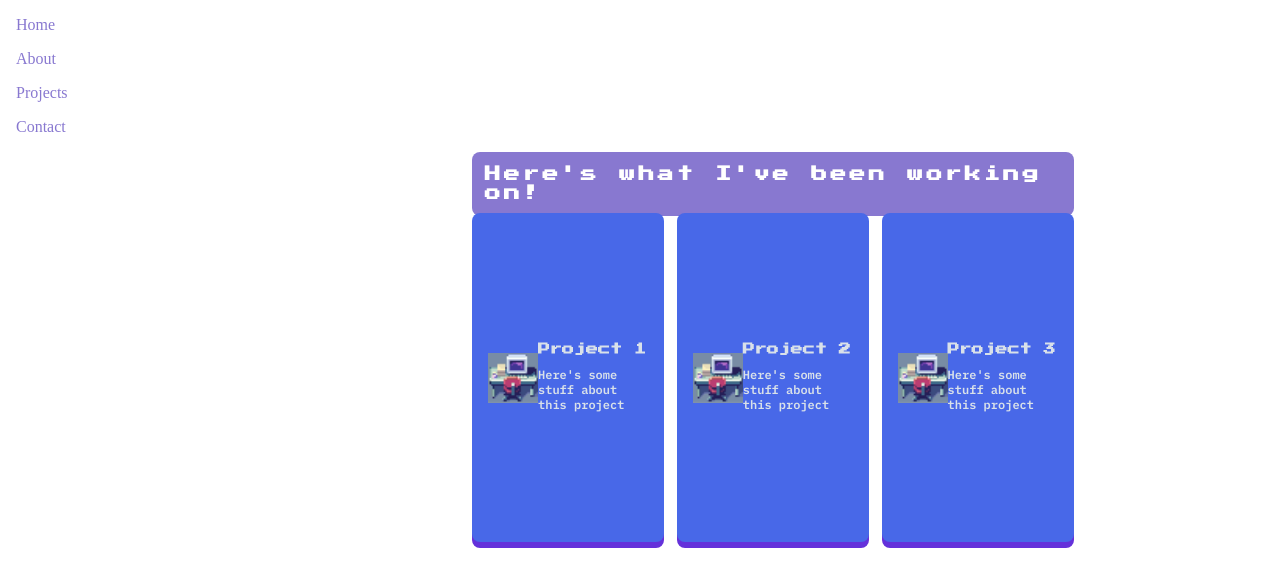
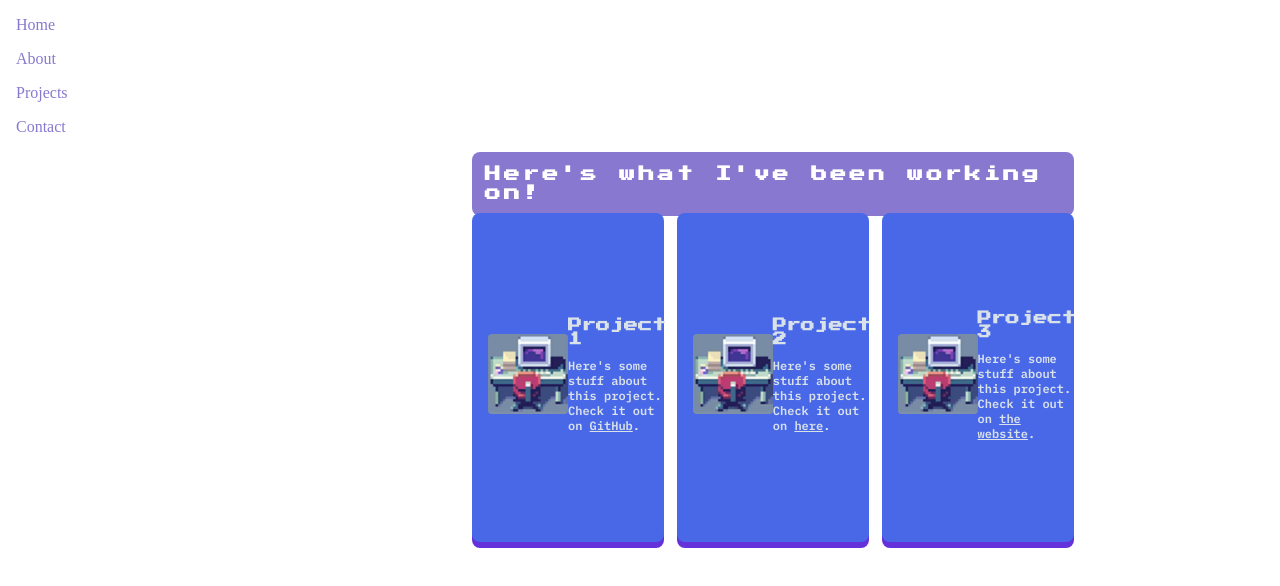
Before and after one commit to kathrynhoule/ryn-portfolio, a React (Vite) app: page /projects in a window 1280 px wide. Shown: the top 586 px of the page. Built offline with nearby package versions, Linux system fonts and the light colour scheme.

Commit message:
updates project links to be project cards, updates css

```diff
--- a/src/pages/Projects.jsx
+++ b/src/pages/Projects.jsx
@@ -9,29 +9,50 @@ const Projects = () => {
             <h1>Here's what I've been working on!</h1>
           </div>
 
-          <Link to='/about' className='projects-link project-one-link'>
-            <img src='/assets/temp-projects-icon.png' alt='Project 1' />
-            <div className='link-text'>
+        <div className="project-card project-one">
+            <img src="/assets/temp-project.png" alt="Project 1" className="project-image" />
+            <div className="project-text">
               <h3>Project 1</h3>
-              <p>Here's some stuff about this project</p>
+              <p>
+                Here's some stuff about this project.
+                Check it out on{' '}
+                <a href="https://github.com/myusername/project1" target="_blank" rel="noopener noreferrer">
+                  GitHub
+                </a>
+                .
+              </p>
             </div>
-          </Link>
+          </div>
 
-          <Link to='/projects' className='projects-link project-two-link'>
-            <img src='/assets/temp-projects-icon.png' alt='Project 2' />
-            <div className='link-text'>
+          <div className="project-card project-two">
+            <img src="/assets/temp-project.png" alt="Project 2" className="project-image" />
+            <div className="project-text">
               <h3>Project 2</h3>
-              <p>Here's some stuff about this project</p>
+              <p>
+                Here's some stuff about this project.
+                Check it out on{' '}
+                <a href="https://github.com/myusername/project2" target="_blank" rel="noopener noreferrer">
+                  here
+                </a>
+                .
+              </p>
             </div>
-          </Link>
+          </div>
 
-          <Link to='/contact' className='projects-link project-three-link'>
-              <img src='/assets/temp-projects-icon.png' alt='Project 3' />
-              <div className='link-text'>
-                <h3>Project 3</h3>
-                <p>Here's some stuff about this project</p>
-              </div>
-          </Link>
+          <div className="project-card project-three">
+            <img src="/assets/temp-project.png" alt="Project 3" className="project-image" />
+            <div className="project-text">
+              <h3>Project 3</h3>
+              <p>
+                Here's some stuff about this project.
+                Check it out on{' '}
+                <a href="https://github.com/myusername/project3" target="_blank" rel="noopener noreferrer">
+                  the website
+                </a>
+                .
+              </p>
+            </div>
+          </div>
         </div>
   )
 }
--- a/src/styles/Projects.css
+++ b/src/styles/Projects.css
@@ -37,7 +37,7 @@
      margin: 0;
 }
 
-.projects-link {
+.project-card {
      display: flex;
      align-items: center;
      padding: 1rem;
@@ -51,37 +51,42 @@
      height: 100%;
 }
 
-.projects-link h3 {
+.project-text h3 {
      font-family: var(--font-title);
-     font-size: 12px;
+     font-size: 14px;
+     margin: 0.5rem 0;
 }
 
-.projects-link p {
+.project-text p {
      font-family: var(--font-main);
      font-size: 12px;
      font-weight: 600;
 }
 
-.project-one-link {
+.project-text a {
+     color: var(--text-link);
+     text-decoration: underline;
+}
+
+.project-one {
     grid-column: 1 / 2;
     grid-row: 2 / 5;
 }
 
-.project-two-link {
+.project-two {
     grid-column: 2 / 3;
     grid-row: 2 / 5;
 }
 
-.project-three-link {
+.project-three{
     grid-column: 3 / 4;
     grid-row: 2 / 5;
 }
 
-.projects-link:hover {
-     transform: translateY(-4px);
+.project-image {
+     width: 80px;
+     height: auto;
+     margin-bottom: 0.5rem;
+     border-radius: 4px;
+     object-fit: contain;
 }
-
-.projects-link img {
-     width: 50px;
-     height: 50px;
-}
```
Also changed, not shown: public/assets/temp-project.png (added).
